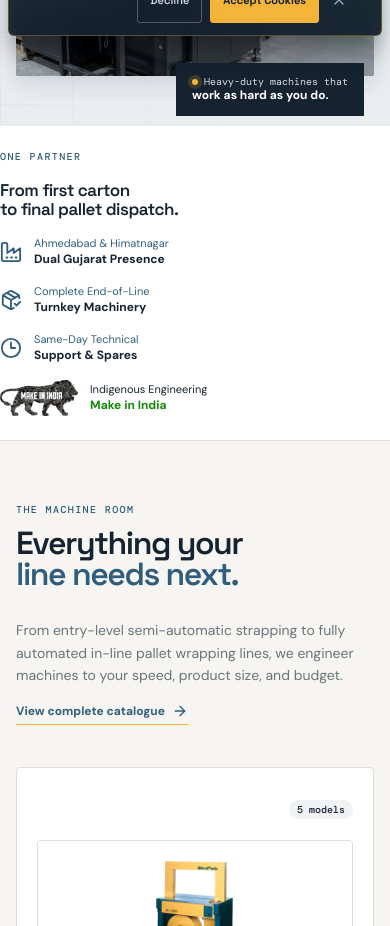
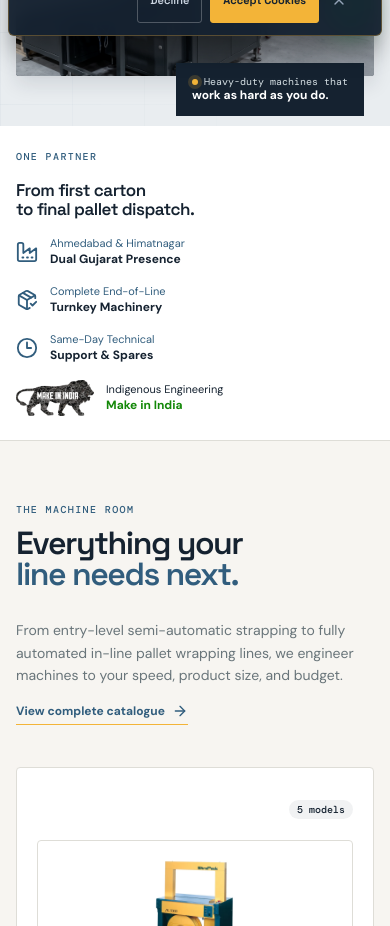
Before and after one commit to dhruv-atomic-mui21/honeypackaging, a React (Vite) app: page / in a window 390 px wide. Shown: the part 800-1726 px from the top of the page. Built offline with nearby package versions, Linux system fonts and the light colour scheme; a web font is replaced by a local one.

Commit message:
style: fix trust-strip mobile padding hitting screen edges

```diff
--- a/src/index.css
+++ b/src/index.css
@@ -659,7 +659,8 @@ h1 em, h2 em {
   min-height: 110px;
   align-items: center;
   gap: 20px;
-  padding: 16px 0;
+  padding-top: 16px;
+  padding-bottom: 16px;
 }
 
 .trust-intro {
@@ -733,7 +734,8 @@ h1 em, h2 em {
   .trust-grid {
     grid-template-columns: repeat(2, 1fr);
     gap: 18px;
-    padding: 24px 0;
+    padding-top: 24px;
+    padding-bottom: 24px;
   }
   .trust-intro {
     grid-column: span 2;
```
